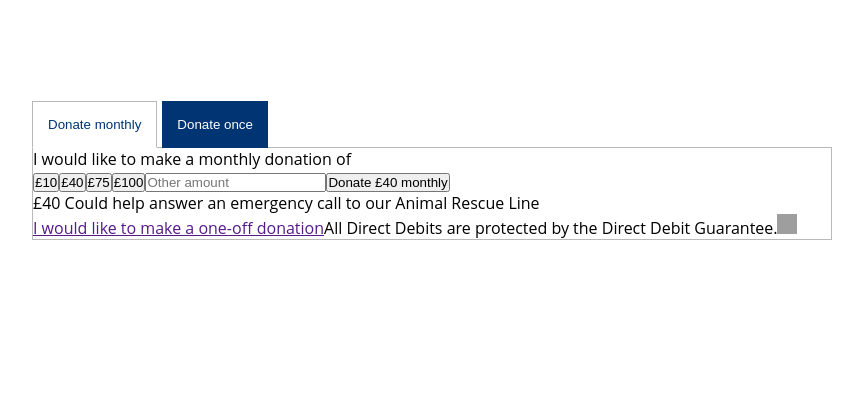
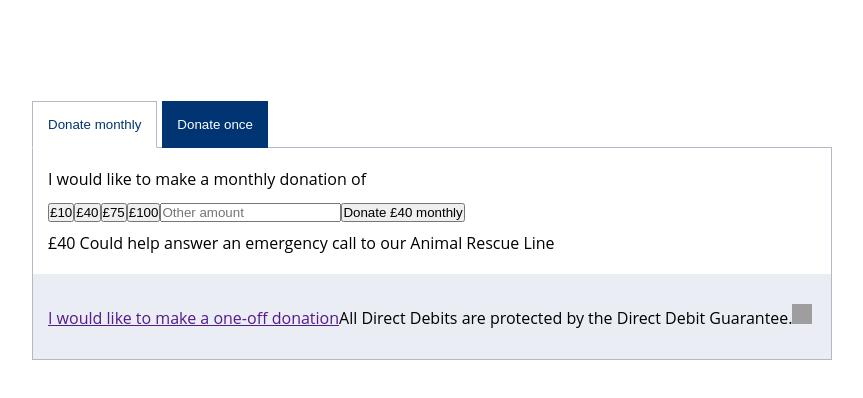
Before and after one commit to justtoconfirm/donation-component, a Gatsby site: page / in a window 1280 px wide. Shown: the whole page, without its empty margins (208-1071 px from the left). Built offline with nearby package versions, Linux system fonts and the light colour scheme; Gatsby itself is replaced by a stand-in of ours; grey boxes are pictures that could not be loaded.

Commit message:
SCSS updated to apply styling to the footer within the Donations component and border colour updated within the pane itself

```diff
--- a/src/components/molecules/donation/Donation.js
+++ b/src/components/molecules/donation/Donation.js
@@ -37,29 +37,34 @@ const Donation = () => {
 
 				<div className={toggleState === 1 ? 'm-donations__content m-donations__content--active' : 'm-donations__content'}>
 
+					<div className='m-donations__form-group'>
 						<Button onClick={() => setDonation(10)}>£10</Button>
 						<Button onClick={() => setDonation(40)}>£40</Button>
 						<Button onClick={() => setDonation(75)}>£75</Button>
 						<Button onClick={() => setDonation(100)}>£100</Button>
 						<Input type='number' placeholder='Other amount' onChange={event => setDonation(event.target.value)} />
 						<Button>Donate £{donationAmount} monthly</Button>
+					</div>
 
 				</div>
 
 				<div className={toggleState === 2 ? 'm-donations__content m-donations__content--active' : 'm-donations__content'}>
 
+					<div className='m-donations__form-group'>
 						<Button onClick={() => setDonation(10)}>£10</Button>
 						<Button onClick={() => setDonation(40)}>£40</Button>
 						<Button onClick={() => setDonation(75)}>£75</Button>
 						<Button onClick={() => setDonation(100)}>£100</Button>
 						<Input type='number' placeholder='Other amount' onChange={event => setDonation(event.target.value)} />
 						<Button>Donate £{donationAmount} today</Button>
+					</div>
 
 				</div>
 
 				<Message>£{donationAmount} Could help {toggleState === 2 ? 'an Animal Rescue Team take on an urgent animal rescue' : 'answer an emergency call to our Animal Rescue Line'}</Message>
+			</div>
 
-				<div className='container-footer'>
+			<div className='m-donations__footer'>
 				<Hyperlink>{toggleState === 2 ? `I would like to give monthly` : `I would like to make a one-off donation`}</Hyperlink>
 
 				<span>All Direct Debits are protected by the Direct Debit Guarantee.</span>
@@ -67,7 +72,6 @@ const Donation = () => {
 				<Image src='image1.jpg' height='20' width='20' alt='test alt text' loading='lazy' />
 			</div>
 		</div>
-		</div>
 	)
 }
 
--- a/src/components/molecules/donation/donation.scss
+++ b/src/components/molecules/donation/donation.scss
@@ -27,19 +27,22 @@
         &--active {
             background-color: #fff;
             color: #003473;
-            border-top: 1px solid rgba(0, 0, 0, 0.274);
-            border-left: 1px solid rgba(0, 0, 0, 0.274);
-            border-right: 1px solid rgba(0, 0, 0, 0.274);
+            border-top: 1px solid #B2B8C5;
+            border-left: 1px solid #B2B8C5;
+            border-right: 1px solid #B2B8C5;
             border-bottom: 1px solid transparent;
         }
 
         &:not(:last-child) {
-            border-right: 1px solid rgba(0, 0, 0, 0.274);
+            border-right: 1px solid #B2B8C5;
         }
     }
 
     &__inner {
-        border: 1px solid rgba(0, 0, 0, 0.274);
+        border-top: 1px solid #B2B8C5;
+        border-left: 1px solid #B2B8C5;
+        border-right: 1px solid #B2B8C5;
+        padding: 20px 15px;
     }
 
     &__content {
@@ -51,4 +54,16 @@
             display: block;
         }
     }
+
+    &__form-group {
+        margin: 10px 0;
+    }
+
+    &__footer {
+        background-color: #eaedf4;
+        padding: 30px 15px;
+        border-bottom: 1px solid #B2B8C5;
+        border-left: 1px solid #B2B8C5;
+        border-right: 1px solid #B2B8C5;
+    }
 }
```
Lines whose indentation alone changed are shown as unchanged.
